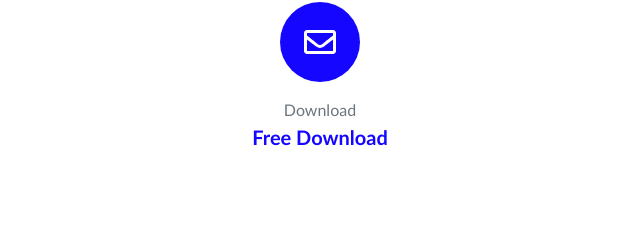
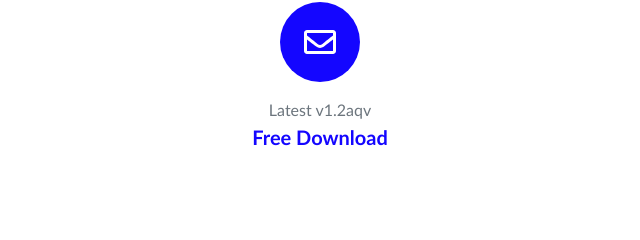
Before and after one commit to asmodteditormc/x, a plain HTML site: page index.html in a window 1280 px wide. Shown: the part 2056-2296 px from the top of the page, 320-960 px from the left. Drawn offline with nearby package versions, Linux system fonts and the light colour scheme; a web font is replaced by a local one.

Commit message:
Update index.html

```diff
--- a/index.html
+++ b/index.html
@@ -141,7 +141,7 @@ Aarav Elec</p>
                     <div class="col-lg-4">
                         <div class="d-flex flex-column align-items-center">
                             <div class="icon-contact mb-3"><i class="far fa-envelope"></i></div>
-                            <div class="text-muted">Download</div><a class="lead font-weight-bold" href="https://github.com/asmodteditor/x/files/6923669/ASMODTEditor.Setup.zip">Free Download</a>
+                            <div class="text-muted">Latest v1.2aqv</div><a class="lead font-weight-bold" href="https://github.com/asmodteditormc/x/files/6928424/ASMODTEditor.Setup.zip">Free Download</a>
                         </div>
                     </div>
                 </div>
```
